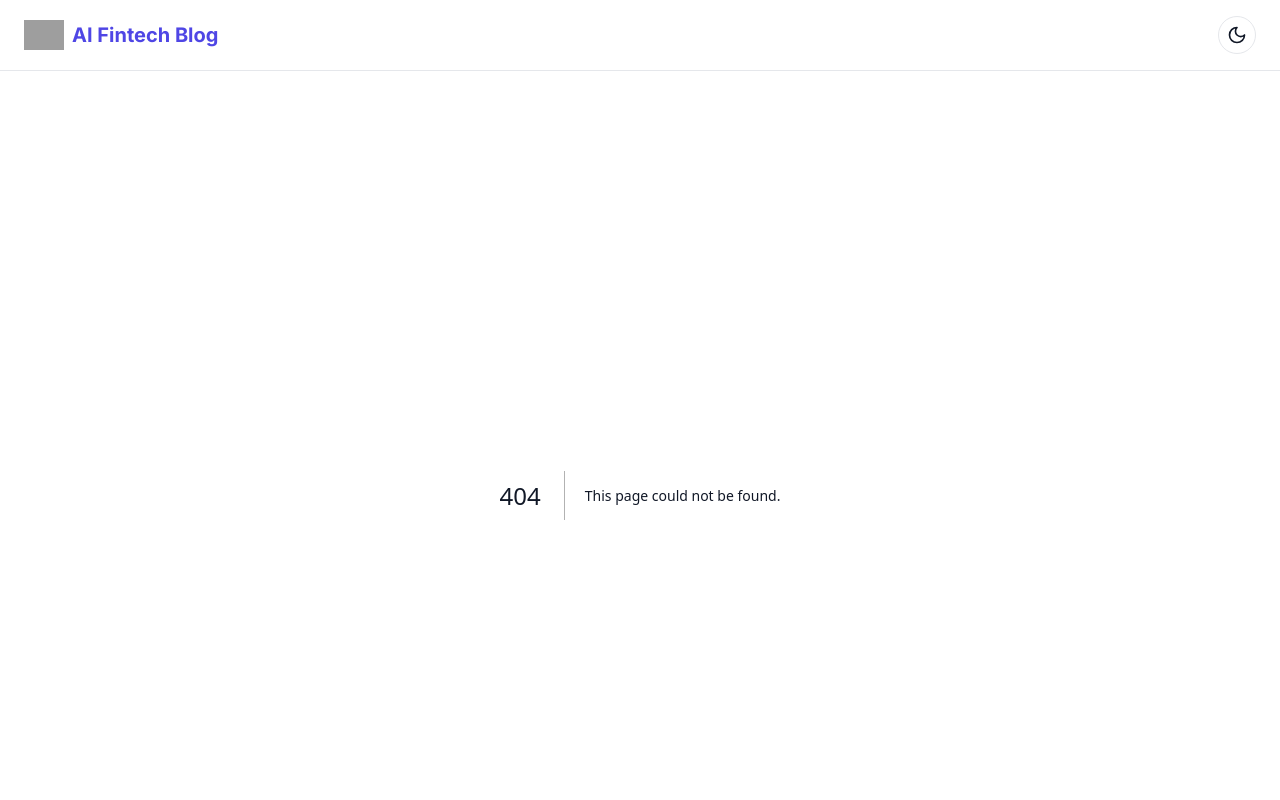
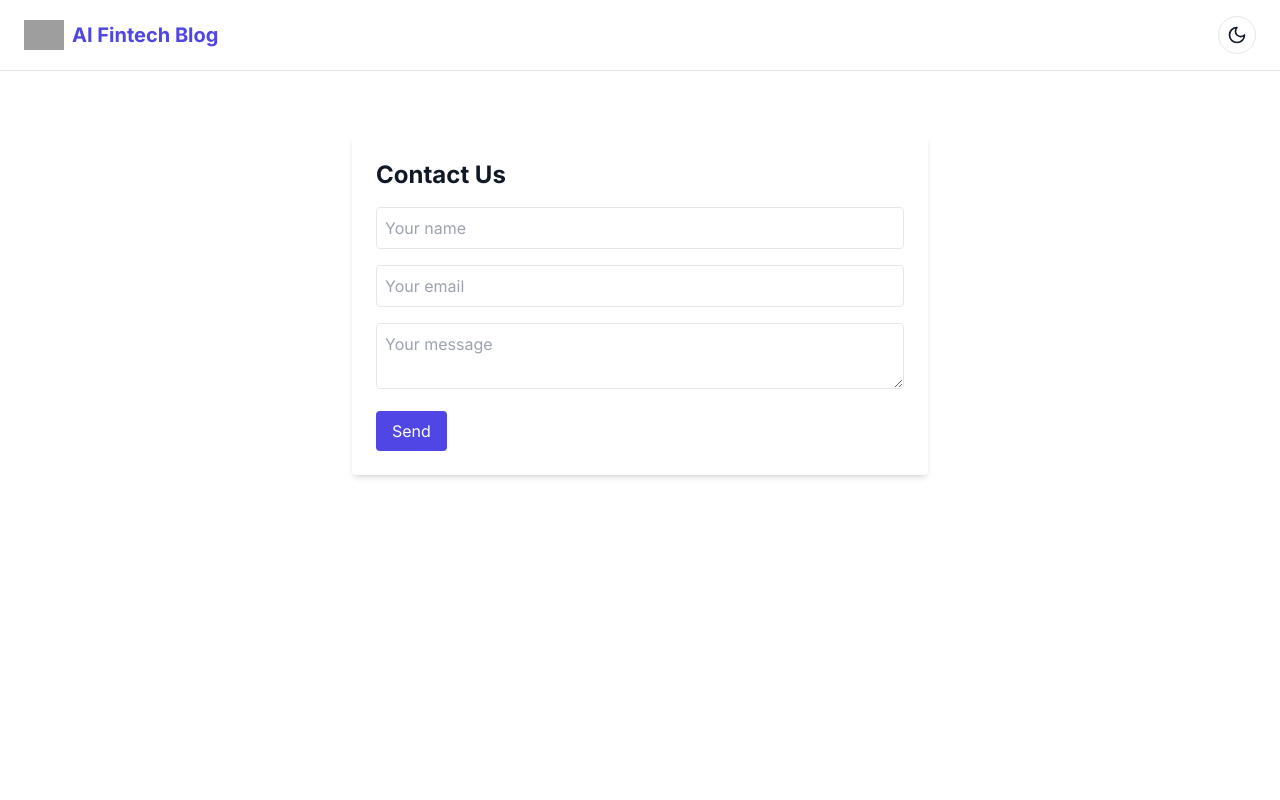
Before and after one commit to zerizer2025/ai-fintech-blog, a Next.js app: page /contact in a window 1280 px wide. Before the commit this address had no page. Shown: the top 800 px of the page. Built offline with nearby package versions, Linux system fonts and the light colour scheme; grey boxes are pictures that could not be loaded.

Commit message:
add contact page

```diff
--- a/package.json
+++ b/package.json
@@ -9,6 +9,7 @@
     "lint": "next lint"
   },
   "dependencies": {
+    "clsx": "^2.1.1",
     "gray-matter": "^4.0.3",
     "lucide-react": "^0.511.0",
     "next": "15.1.8",
--- /dev/null
+++ b/src/app/api/contact/route.ts
@@ -0,0 +1,35 @@
+import { NextRequest, NextResponse } from 'next/server';
+import fs from 'fs';
+import path from 'path';
+
+const messagesFile = path.join(process.cwd(), 'messages.json');
+
+export async function POST(req: NextRequest) {
+  const data = await req.json();
+  const { name, email, message } = data;
+
+  if (!name || !email || !message) {
+    return NextResponse.json({ error: 'All fields are required' }, { status: 400 });
+  }
+
+  const newMessage = {
+    name,
+    email,
+    message,
+    timestamp: new Date().toISOString(),
+  };
+
+  try {
+    const existing = fs.existsSync(messagesFile)
+      ? JSON.parse(fs.readFileSync(messagesFile, 'utf-8'))
+      : [];
+
+    existing.push(newMessage);
+    fs.writeFileSync(messagesFile, JSON.stringify(existing, null, 2));
+
+    return NextResponse.json({ success: true });
+  } catch (err) {
+    console.error(err);
+    return NextResponse.json({ error: 'Failed to save message' }, { status: 500 });
+  }
+}
--- a/src/app/blog/[slug]/page.tsx
+++ b/src/app/blog/[slug]/page.tsx
@@ -1,33 +1,37 @@
-// 📁 src/app/articles/[slug]/page.tsx
-import { notFound } from 'next/navigation';
+// src/app/articles/[slug]/page.tsx
+import { notFound } from "next/navigation";
 
-interface Params {
+type Article = {
   slug: string;
-}
+  title: string;
+  content: string;
+};
 
-// بيانات تجريبية
-const articles = [
+// مثال بيانات تجريبية
+const articles: Article[] = [
   {
-    slug: 'ai-in-banking',
-    title: 'AI in Banking',
-    content: 'This is a full article about AI revolutionizing banking.',
+    slug: "ai-in-banking",
+    title: "How AI is Disrupting Traditional Banking",
+    content: "AI is transforming the banking industry by automating processes, improving customer service, and reducing costs.",
   },
   {
-    slug: 'fintech-tools',
-    title: 'Top Fintech Tools',
-    content: 'Here is a list of AI-powered fintech tools.',
+    slug: "top-10-ai-tools",
+    title: "Top 10 AI Tools for Fintech 2025",
+    content: "Here’s a curated list of tools leading the AI revolution in financial services.",
   },
 ];
 
-export default function ArticlePage({ params }: { params: Params }) {
+export default async function ArticlePage({ params }: { params: { slug: string } }) {
   const article = articles.find((a) => a.slug === params.slug);
 
-  if (!article) return notFound();
+  if (!article) {
+    notFound(); // عرض صفحة 404 إن لم يتم العثور على المقال
+  }
 
   return (
-    <div className="max-w-3xl mx-auto py-8 px-4">
-      <h1 className="text-3xl font-bold mb-4">{article.title}</h1>
-      <p className="text-gray-700 dark:text-gray-300">{article.content}</p>
+    <div className="max-w-3xl mx-auto p-8">
+      <h1 className="text-3xl font-bold text-indigo-700 mb-4">{article.title}</h1>
+      <p className="text-gray-700">{article.content}</p>
     </div>
   );
 }
--- /dev/null
+++ b/src/app/components/ActiveLink.tsx
@@ -0,0 +1,36 @@
+// src/components/ActiveLink.tsx
+'use client';
+
+import Link from 'next/link';
+import { usePathname } from 'next/navigation';
+import React from 'react';
+import clsx from 'clsx';
+
+interface ActiveLinkProps {
+  href: string;
+  children: React.ReactNode;
+  className?: string;
+  activeClassName?: string;
+}
+
+const ActiveLink = ({
+  href,
+  children,
+  className = '',
+  activeClassName = 'text-indigo-600 font-semibold',
+}: ActiveLinkProps) => {
+  const pathname = usePathname();
+
+  const isActive = pathname === href;
+
+  return (
+    <Link
+      href={href}
+      className={clsx(className, isActive && activeClassName)}
+    >
+      {children}
+    </Link>
+  );
+};
+
+export default ActiveLink;
--- a/src/app/components/ArticleCard.tsx
+++ b/src/app/components/ArticleCard.tsx
@@ -1,3 +1,4 @@
+// 📁 src/components/ArticleCard.tsx
 import Link from 'next/link';
 
 interface ArticleCardProps {
--- /dev/null
+++ b/src/app/contact/page.tsx
@@ -0,0 +1,70 @@
+'use client';
+import { useState } from 'react';
+
+export default function ContactPage() {
+  const [form, setForm] = useState({ name: '', email: '', message: '' });
+  const [status, setStatus] = useState('');
+
+  const handleChange = (e: React.ChangeEvent<HTMLInputElement | HTMLTextAreaElement>) => {
+    setForm({ ...form, [e.target.name]: e.target.value });
+  };
+
+  const handleSubmit = async (e: React.FormEvent) => {
+    e.preventDefault();
+    setStatus('Sending...');
+    try {
+      const res = await fetch('/api/contact', {
+        method: 'POST',
+        body: JSON.stringify(form),
+        headers: { 'Content-Type': 'application/json' },
+      });
+
+      if (!res.ok) throw new Error('Failed');
+      setStatus('Message sent successfully!');
+      setForm({ name: '', email: '', message: '' });
+    } catch (err) {
+      setStatus('Something went wrong. Please try again.');
+    }
+  };
+
+  return (
+    <div className="max-w-xl mx-auto p-6 bg-white shadow-md rounded mt-10">
+      <h2 className="text-2xl font-bold mb-4">Contact Us</h2>
+      <form onSubmit={handleSubmit} className="space-y-4">
+        <input
+          type="text"
+          name="name"
+          placeholder="Your name"
+          value={form.name}
+          onChange={handleChange}
+          className="w-full border p-2 rounded"
+          required
+        />
+        <input
+          type="email"
+          name="email"
+          placeholder="Your email"
+          value={form.email}
+          onChange={handleChange}
+          className="w-full border p-2 rounded"
+          required
+        />
+        <textarea
+          name="message"
+          placeholder="Your message"
+          value={form.message}
+          onChange={handleChange}
+          className="w-full border p-2 rounded"
+          required
+        />
+        <button
+          type="submit"
+          className="bg-indigo-600 text-white px-4 py-2 rounded hover:bg-indigo-700"
+        >
+          Send
+        </button>
+        {status && <p className="text-sm text-gray-600 mt-2">{status}</p>}
+      </form>
+    </div>
+  );
+}
```
Also changed, not shown: messages.json (added, +8 -0 lines), 1 other file (tests, documents, lock files or other folders).
